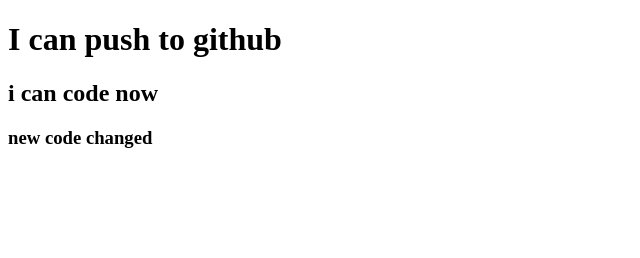
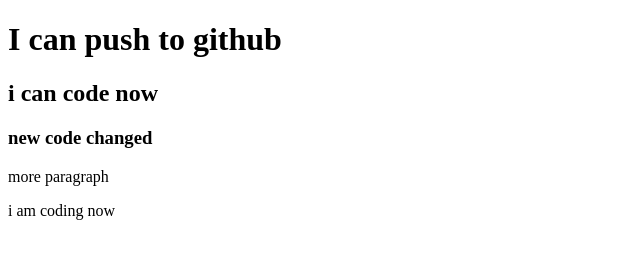
Before and after one commit to mehrin13/my-second-repo, a plain HTML site: page index.html in a window 1280 px wide. Shown: the whole page, without its empty margins (0-640 px from the left). Drawn offline with Linux system fonts and the light colour scheme.

Commit message:
style added

```diff
--- a/index.html
+++ b/index.html
@@ -5,10 +5,13 @@
     <meta http-equiv="X-UA-Compatible" content="IE=edge">
     <meta name="viewport" content="width=device-width, initial-scale=1.0">
     <title>My Second Github Repo</title>
+    <link rel="stylesheet" href="style.css">
 </head>
 <body>
     <h1>I can push to github</h1>
     <h2>i can code now </h2>
     <h3>new code changed</h3>
+    <p>more paragraph</p>
+    <p>i am coding now </p>
 </body>
 </html>
```
Also changed, not shown: style.css (added).
